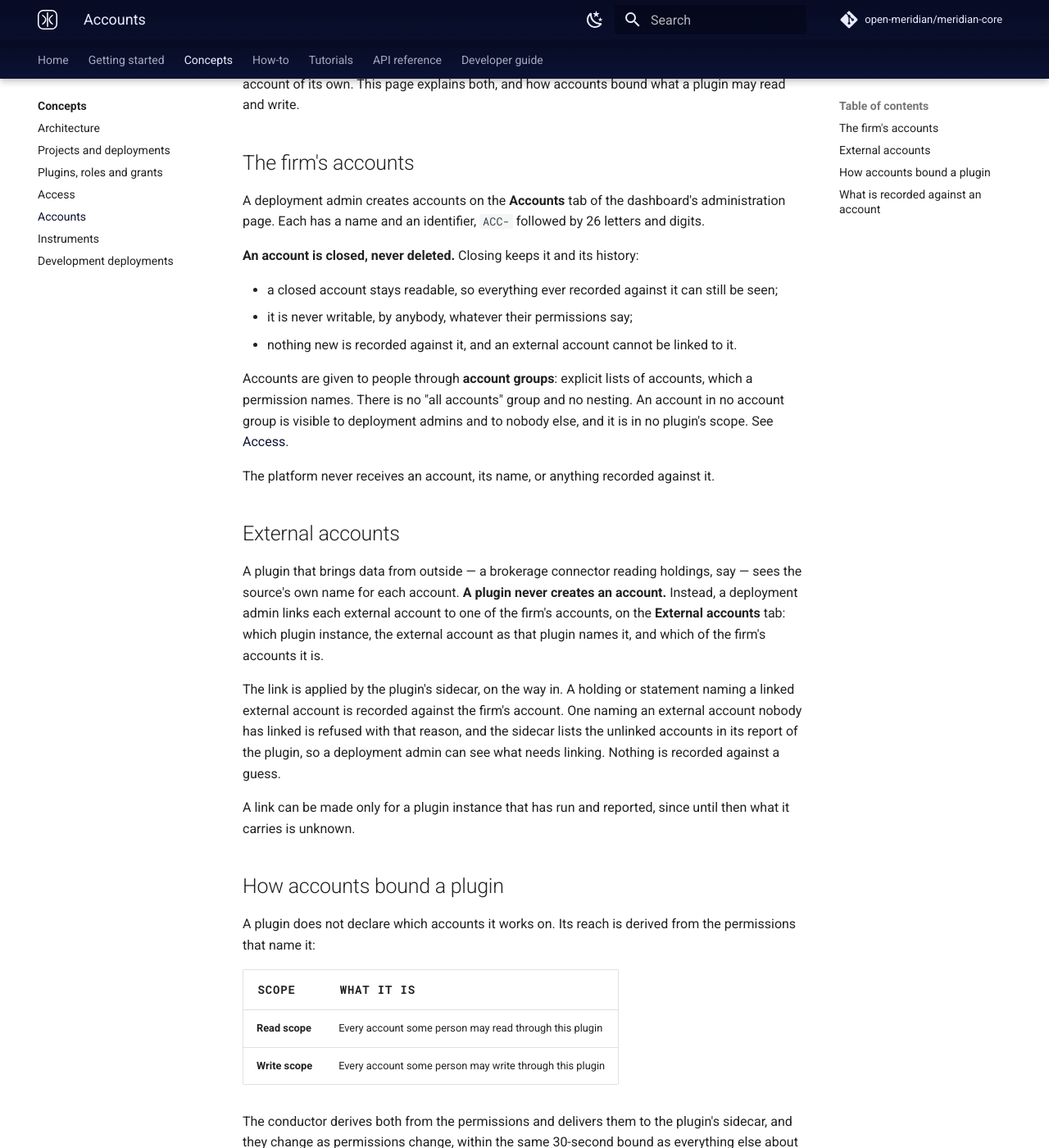
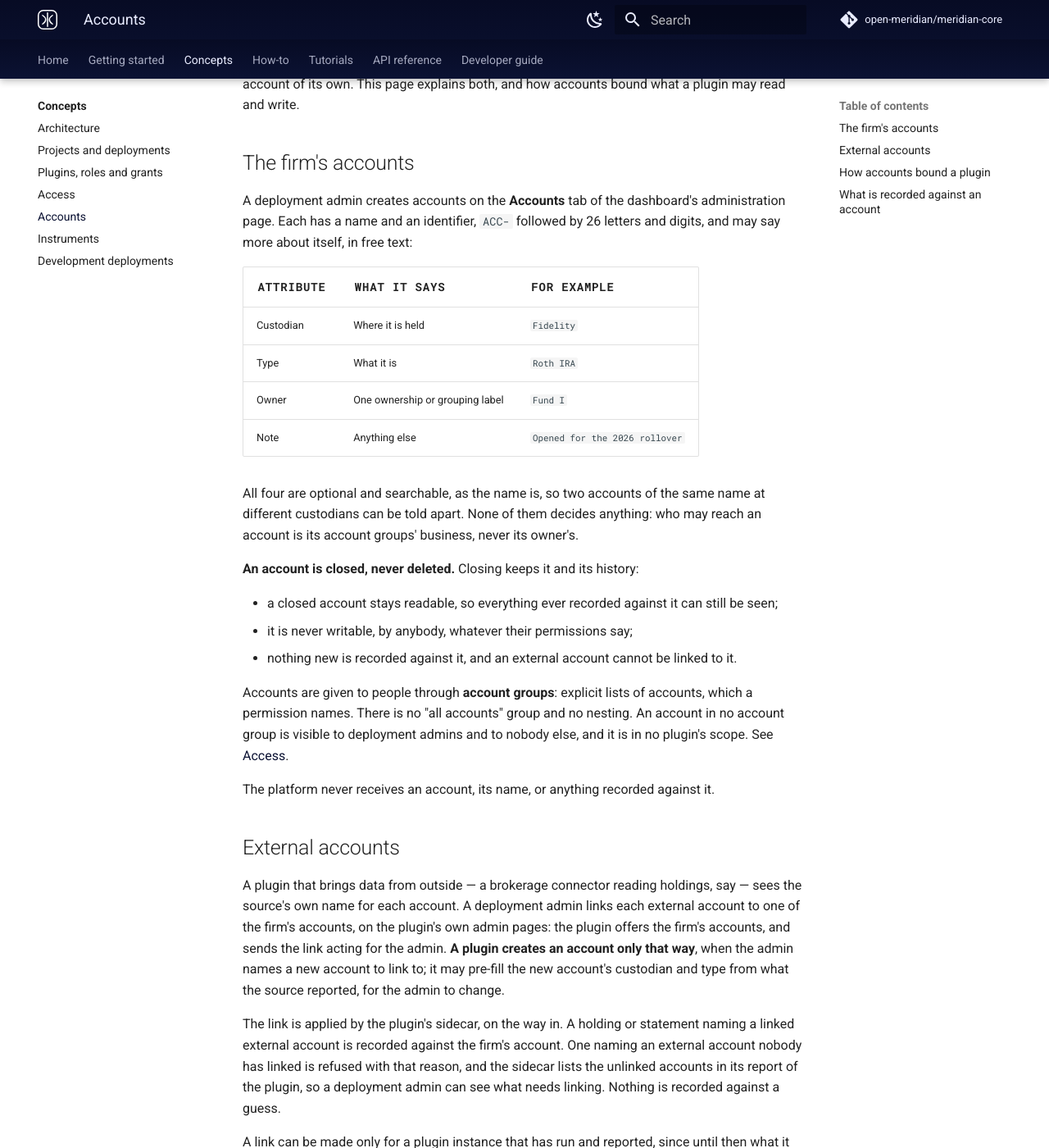
Before and after one commit to open-meridian/meridian-docs, an MkDocs documentation site: the page built from docs/concepts/accounts.md, in a window 1280 px wide and 1400 px high, scrolled down 282 px. Shown: the whole window at 82% size. Built offline with MkDocs 1.6.1 and Material for MkDocs 9.7.7, drawn with Linux system fonts in a browser that asks for light colours; comment, search, counter and statistics services are not loaded.

Commit message:
Docs: an account's custodian, type, owner and note; linking is on the plugin's own page
Accounts gain four free-text, searchable attributes (the administer-access
how-to and the accounts concept). The accounts concept and the holdings
tutorial stop pointing at the removed External accounts tab; the
tutorial's linking step is marked for a rewrite with a plugin that links
from its own admin page.

Co-Authored-By: Claude Opus 5.5 <noreply@anthropic.com>

```diff
--- a/docs/concepts/accounts.md
+++ b/docs/concepts/accounts.md
@@ -13,7 +13,19 @@ explains both, and how accounts bound what a plugin may read and write.
 
 A deployment admin creates accounts on the **Accounts** tab of the dashboard's
 administration page. Each has a name and an identifier, `ACC-` followed by 26
-letters and digits.
+letters and digits, and may say more about itself, in free text:
+
+| Attribute | What it says | For example |
+|---|---|---|
+| Custodian | Where it is held | `Fidelity` |
+| Type | What it is | `Roth IRA` |
+| Owner | One ownership or grouping label | `Fund I` |
+| Note | Anything else | `Opened for the 2026 rollover` |
+
+All four are optional and searchable, as the name is, so two accounts of the
+same name at different custodians can be told apart. None of them decides
+anything: who may reach an account is its account groups' business, never its
+owner's.
 
 **An account is closed, never deleted.** Closing keeps it and its history:
 
@@ -34,11 +46,12 @@ against it.
 ## External accounts
 
 A plugin that brings data from outside — a brokerage connector reading
-holdings, say — sees the source's own name for each account. **A plugin never
-creates an account.** Instead, a deployment admin links each external account
-to one of the firm's accounts, on the **External accounts** tab: which plugin
-instance, the external account as that plugin names it, and which of the
-firm's accounts it is.
+holdings, say — sees the source's own name for each account. A deployment
+admin links each external account to one of the firm's accounts, on the
+plugin's own admin pages: the plugin offers the firm's accounts, and sends the
+link acting for the admin. **A plugin creates an account only that way**, when
+the admin names a new account to link to; it may pre-fill the new account's
+custodian and type from what the source reported, for the admin to change.
 
 The link is applied by the plugin's sidecar, on the way in. A holding or
 statement naming a linked external account is recorded against the firm's
```
Also changed, not shown: docs/how-to/administer-access.md (+21 -3 lines), docs/tutorials/record-a-holdings-statement.md (+10 -7 lines).
